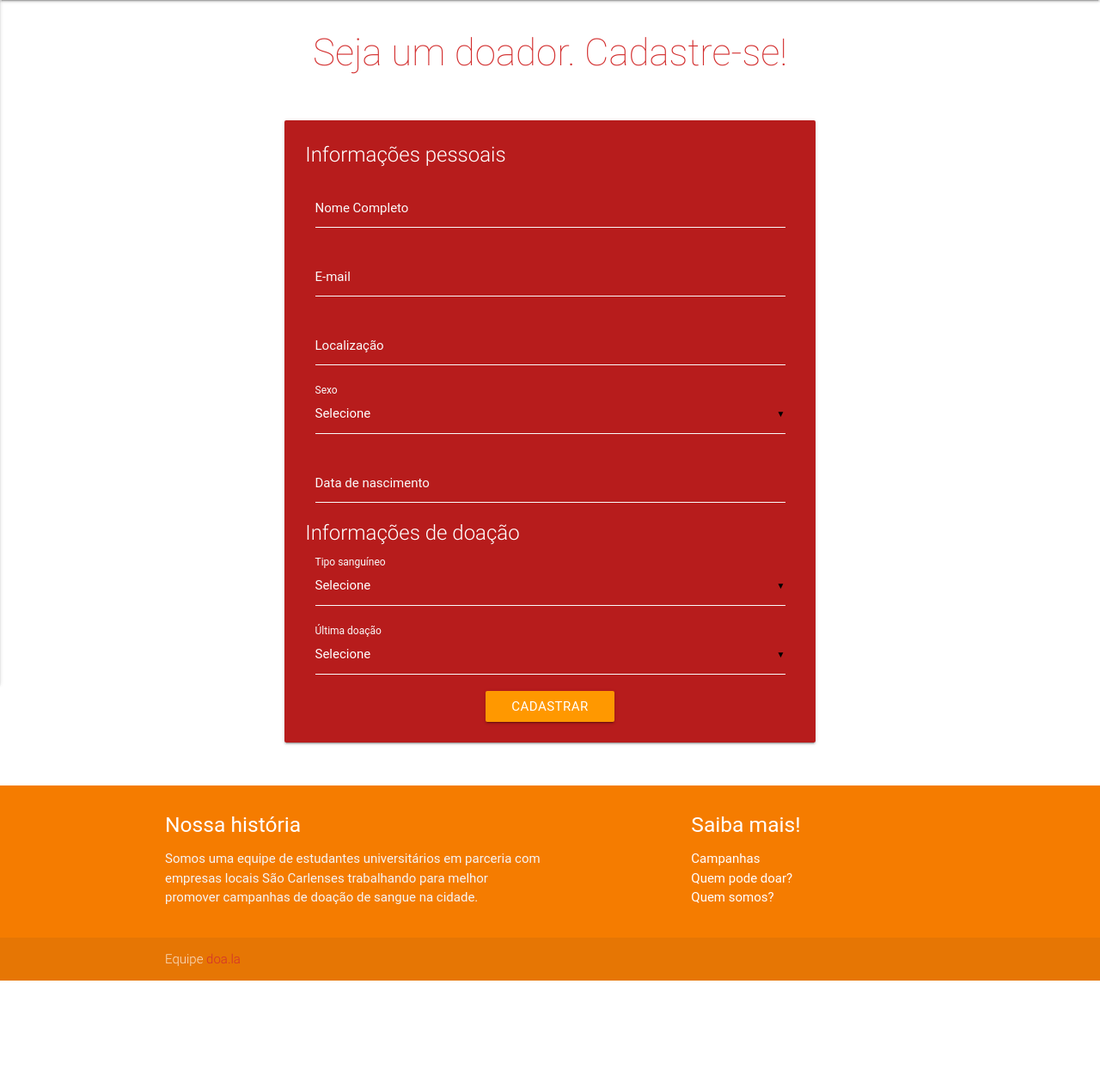
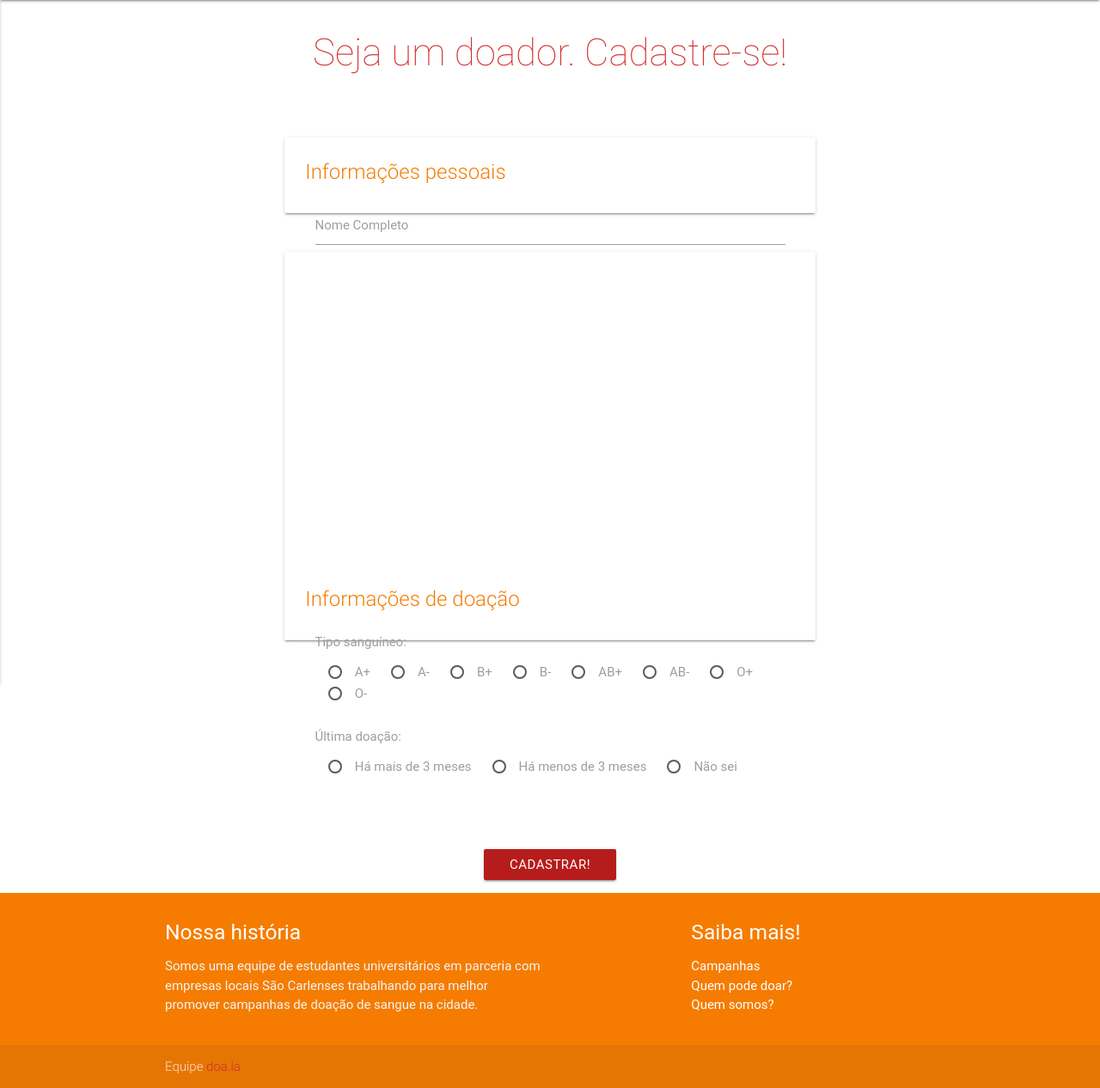
Before and after one commit to rvferreira/GoodVamps, a Django app: template gvapp/templates/cadastro_doador.html in a window 1280 px wide. Shown: the part 64-1330 px from the top of the page at 86% size. Before the commit the page ends 1205 px from the top, so only its background shows below. Run offline with Django 3.2, Linux system fonts and the light colour scheme; the template is opened without the code that fills it, so the values that code supplies are empty; parts of the project's set-up code (start-up, migrations or seed data) failed here and were passed over; some libraries are stand-ins or nearby versions; some web fonts are replaced.

Commit message:
update 'cadastro_doador' page layout

```diff
--- a/gvapp/templates/cadastro_doador.html
+++ b/gvapp/templates/cadastro_doador.html
@@ -6,126 +6,184 @@
 <script src="https://cdnjs.cloudflare.com/ajax/libs/materialize/0.97.1/js/materialize.min.js"></script>
 <!---->
 
-<script>
-    initializations = funtion() { }
-</script>
+<style>
+    .card .card-title {
+        color: #f57c00 !important;
+    }
 
-<style>
-    label {
-        color: #fafafa !important;
+    .error {
+        margin: 0 0 15px 0;
+        font-size: small;
+        color: #D32F2F;
     }
-    label.active {
-        color: #fafafa !important;
-    }
-    /* label focus color */
-    .input-field input[type=text]:focus + label {
-        color: #fafafa !important;
-    }
-    .input-field input {
-        border-bottom: 1px #fafafa !important;
-        box-shadow: 0 1px 0 0 #fafafa !important;
-    }
-    /* label underline focus color */
-    .input-field input:focus {
-        border-bottom: 1px #fafafa !important;
-        box-shadow: 0 1px 0 0 #fafafa !important;
-    }
-    /* valid color */
-    .input-field input.valid {
-        border-bottom: 1px solid #fafafa !important;
-        box-shadow: 0 1px 0 0 #fafafa !important;
-    }
-    /* icon prefix focus color */
-    .input-field .prefix.active {
-        color: #fafafa !important;
+
+    .spacer_right {
+        margin-right: 20px;
+        float: left;
     }
 </style>
 
 <div class="section">
-    <h3 class="center-align condensed thin {{color2_text}}">Seja um doador. Cadastre-se!</h3>
+    <div class="row">
+        <div class="col s6 offset-s3">
+            <h3 class="center-align condensed thin {{color2_text}}">Seja um doador. Cadastre-se!</h3>
+        </div>
+    </div>
 </div>
 
-<div class="section">
-    <div class="row">
-        <div class="col s6 offset-s3">
-            <div class="card {{color3}}">
-                <div class="card-content white-text">
-                    <form action="" method="post">
+
+<form id="doador-cadastro" action="" method="post">
+
+    <div class="section">
+        <div class="row">
+            <div class="col s6 offset-s3">
+
+                <div class="card">
+                    <div class="card-content">
+
                         {% csrf_token %}
+
                         <span class="card-title">Informações pessoais</span>
                         <div class="input-field col s12">
-                            <!--<i class="material-icons prefix">account_circle</i>-->
                             <input value="" id="first_name" type="text" class="validate">
                             <label for="first_name">Nome Completo</label>
                         </div>
                         <div class="input-field col s12">
-                            <!--<i class="material-icons prefix">email</i>-->
                             <input value="" id="email" type="text" class="validate">
                             <label for="email">E-mail</label>
                         </div>
                         <div class="input-field col s12">
-                            <!--<i class="material-icons prefix">my_location</i>-->
                             <input value="" id="location" type="text" class="validate">
                             <label for="location">Localização</label>
                         </div>
                         <div class="input-field col s12">
-                            <!--<i class="material-icons prefix">person_outline</i>-->
-                            <select>
-                                <option value="" disabled selected>Selecione</option>
-                                <option value="M">Masculino</option>
-                                <option value="F">Feminino</option>
-                            </select>
-                            <label>Sexo</label>
-                        </div>
-                        <div class="input-field col s12">
-                            <!--<i class="material-icons prefix">person_outline</i>-->
                             <label for="birthdate" class="">Data de nascimento</label>
                             <input id="birthdate" type="text" class="datepicker picker__input" readonly="" tabindex="-1" aria-haspopup="true" aria-expanded="false" aria-readonly="false" aria-owns="birthdate_root">
                         </div>
+                        <div class="input-field col s12">
+                            <p style="color: #9e9e9e;">
+                                Sexo:
+                            </p>
+                            <p>
+                                <input class="with-gap" name="gender" type="radio" id="male" checked />
+                                <label for="male">Masculino</label>
+                            </p>
+
+                            <p>
+                                <input class="with-gap" name="gender" type="radio" id="female" />
+                                <label for="female">Feminino</label>
+                            </p>
+                        </div>
+
+                        <div class="col s12">
+                            &nbsp;
+                        </div>
+
+                        <div class="col s12">
+                            &nbsp;
+                        </div>
+                    </div>
+                </div>
+
+                <br>
+
+                <div class="card">
+                    <div class="card-content">
+
+                        <span class="card-title">Informações de doação</span>
+
+                        <div class="input-field col s12">
+                            <span style="color: #9e9e9e;">Tipo sanguíneo:</span>
+                            <br />
+
+                            <div class="spacer_right">
+                                <input class="with-gap" name="bloodtype" type="radio" id="bloodtype_ap" />
+                                <label for="bloodtype_ap">A+</label>
+                            </div>
+
+                            <div class="spacer_right">
+                                <input class="with-gap" name="bloodtype" type="radio" id="bloodtype_am" />
+                                <label for="bloodtype_am">A-</label>
+                            </div>
+
+                            <div class="spacer_right">
+                                <input class="with-gap" name="bloodtype" type="radio" id="bloodtype_bp" />
+                                <label for="bloodtype_bp">B+</label>
+                            </div>
+
+                            <div class="spacer_right">
+                                <input class="with-gap" name="bloodtype" type="radio" id="bloodtype_bm" />
+                                <label for="bloodtype_bm">B-</label>
+                            </div>
+
+                            <div class="spacer_right">
+                                <input class="with-gap" name="bloodtype" type="radio" id="bloodtype_abp" />
+                                <label for="bloodtype_abp">AB+</label>
+                            </div>
+
+                            <div class="spacer_right">
+                                <input class="with-gap" name="bloodtype" type="radio" id="bloodtype_abm" />
+                                <label for="bloodtype_abm">AB-</label>
+                            </div>
+
+                            <div class="spacer_right">
+                                <input class="with-gap" name="bloodtype" type="radio" id="bloodtype_op" />
+                                <label for="bloodtype_op">O+</label>
+                            </div>
+
+                            <div class="spacer_right">
+                                <input class="with-gap" name="bloodtype" type="radio" id="bloodtype_om" />
+                                <label for="bloodtype_om">O-</label>
+                            </div>
+                        </div>
+
+                        <div class="input-field col s12">
+                            <br />
+                            <span style="color: #9e9e9e;">Última doação:</span>
+                            <br />
+
+                            <div class="spacer_right">
+                                <input class="with-gap" name="lastdonation" type="radio" id="lastdonation_3p" />
+                                <label for="lastdonation_3p">Há mais de 3 meses</label>
+                            </div>
+
+                            <div class="spacer_right">
+                                <input class="with-gap" name="lastdonation" type="radio" id="lastdonation_3m" />
+                                <label for="lastdonation_3m">Há menos de 3 meses</label>
+                            </div>
+
+                            <div class="spacer_right">
+                                <input class="with-gap" name="lastdonation" type="radio" id="lastdonation_unknown" />
+                                <label for="lastdonation_unknown">Não sei</label>
+                            </div>
+                        </div>
 
 
-
-                        <!--
-                        tipo sanguineo
-                        ultima vez que doou
-                        -->
-
-                        <br /><br />
-                        <span class="card-title">Informações de doação</span>
-                        <div class="input-field col s12">
-                            <select>
-                                <option value="" disabled selected>Selecione</option>
-                                <option value="A+">A+</option>
-                                <option value="A-">A-</option>
-                                <option value="B+">B+</option>
-                                <option value="B-">B-</option>
-                                <option value="AB+">AB+</option>
-                                <option value="AB-">AB-</option>
-                                <option value="O+">O+</option>
-                                <option value="O-">O-</option>
-                            </select>
-                            <label>Tipo sanguíneo</label>
-                        </div>
-                        <div class="input-field col s12">
-                            <select>
-                                <option value="" disabled selected>Selecione</option>
-                                <option value="3+">Há mais de 3 meses</option>
-                                <option value="3-">Há menos de 3 meses</option>
-                                <option value="N">Não sei</option>
-                            </select>
-                            <label>Última doação</label>
+                        <div class="col s12">
+                            &nbsp;
                         </div>
 
-                        <div class="center-align">
-                            <button class="btn waves-effect orange waves-light" type="submit" name="action">Cadastrar</button>
+                        <div class="col s12">
+                            &nbsp;
                         </div>
+
+
+                    </div>
+
                 </div>
-                </form>
+
             </div>
         </div>
     </div>
-</div>
-</div>
+
+    <div class="section">
+        <div class="center-align">
+            <button class="btn waves-effect waves-light {{ color3 }}" type="submit" name="action">Cadastrar!</button>
+        </div>
+    </div>
+
+</form>
+
 
 <script type="text/javascript">
     $(document).ready(function() {
@@ -153,4 +211,5 @@
     });
 </script>
 
+
 {% endblock %}
```
